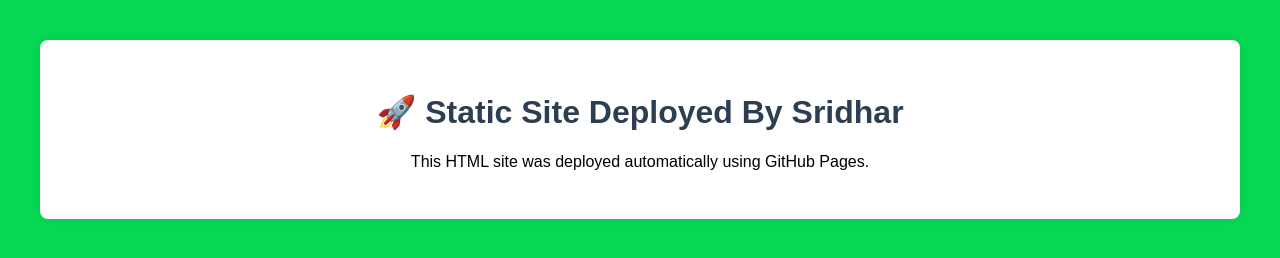
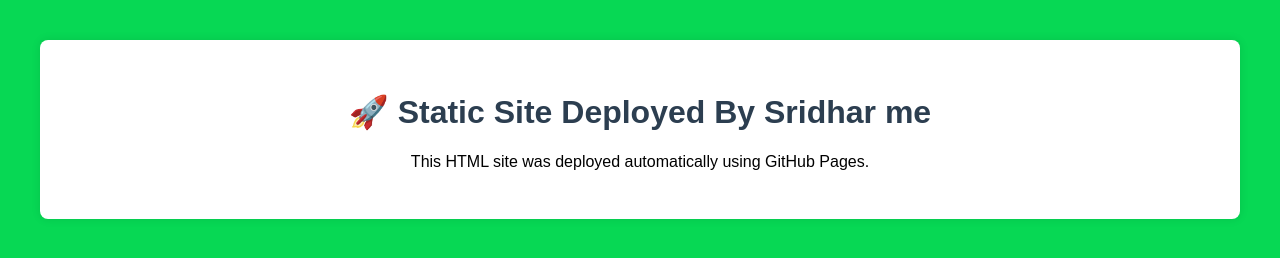
Before and after one commit to Sridharluv/Demo_1, a plain HTML site: page 02-static-site/index.html in a window 1280 px wide. Drawn offline with Linux system fonts and the light colour scheme.

Commit message:
Update index.html

```diff
--- a/02-static-site/index.html
+++ b/02-static-site/index.html
@@ -12,7 +12,7 @@
 </head>
 <body>
   <div class="container">
-    <h1>🚀 Static Site Deployed By Sridhar</h1>
+    <h1>🚀 Static Site Deployed By Sridhar me</h1>
     <p>This HTML site was deployed automatically using GitHub Pages.</p>
   </div>
 </body>
```
